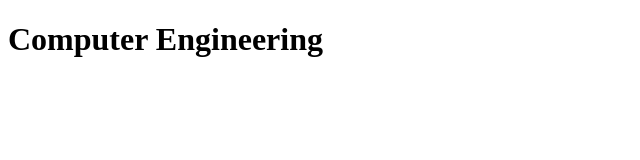
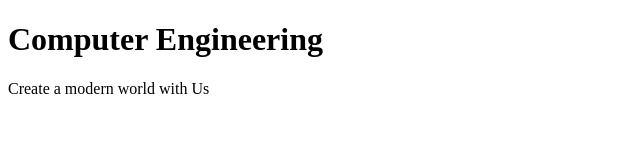
Before and after one commit to ythu12870-hue/Tour-Master, a plain HTML site: page 1.html in a window 1280 px wide. Shown: the whole page, without its empty margins (0-640 px from the left). Drawn offline with Linux system fonts and the light colour scheme.

Commit message:
Add paragraph tag

```diff
--- a/1.html
+++ b/1.html
@@ -7,5 +7,6 @@
 </head>
 <body>
     <h1>Computer Engineering</h1>
+    <p>Create a modern world with Us</p>
 </body>
 </html>
```
